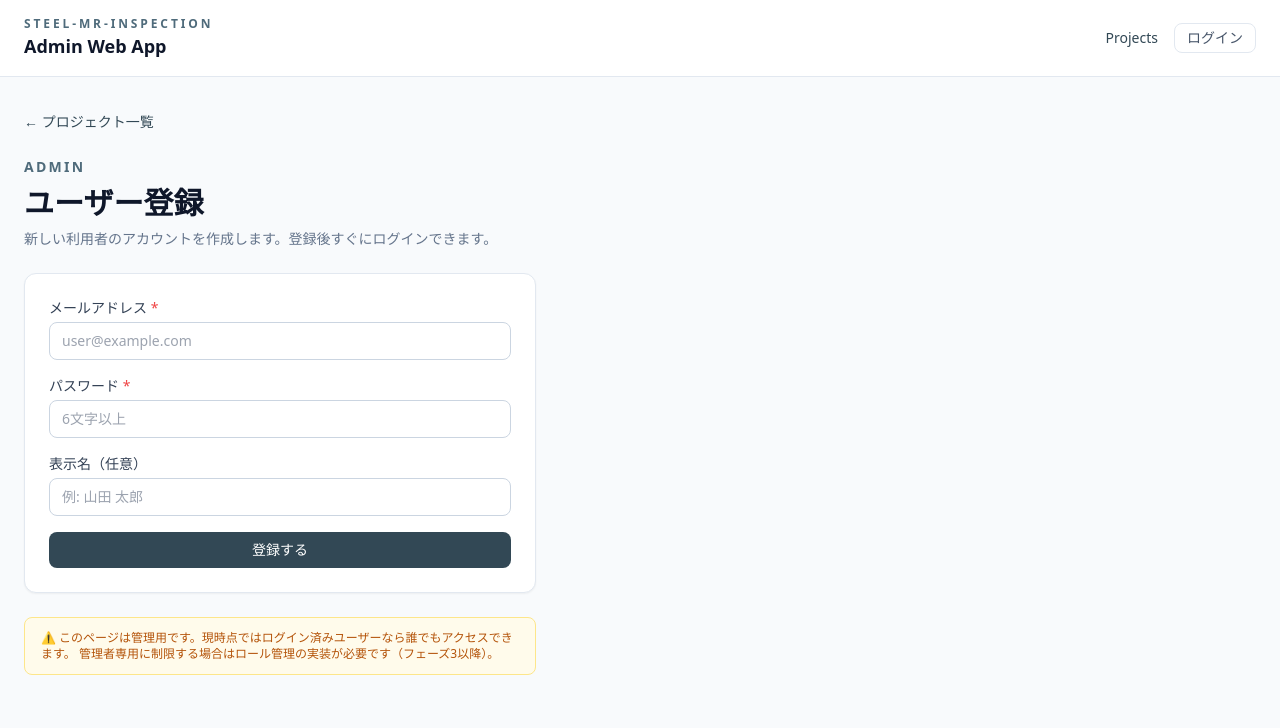
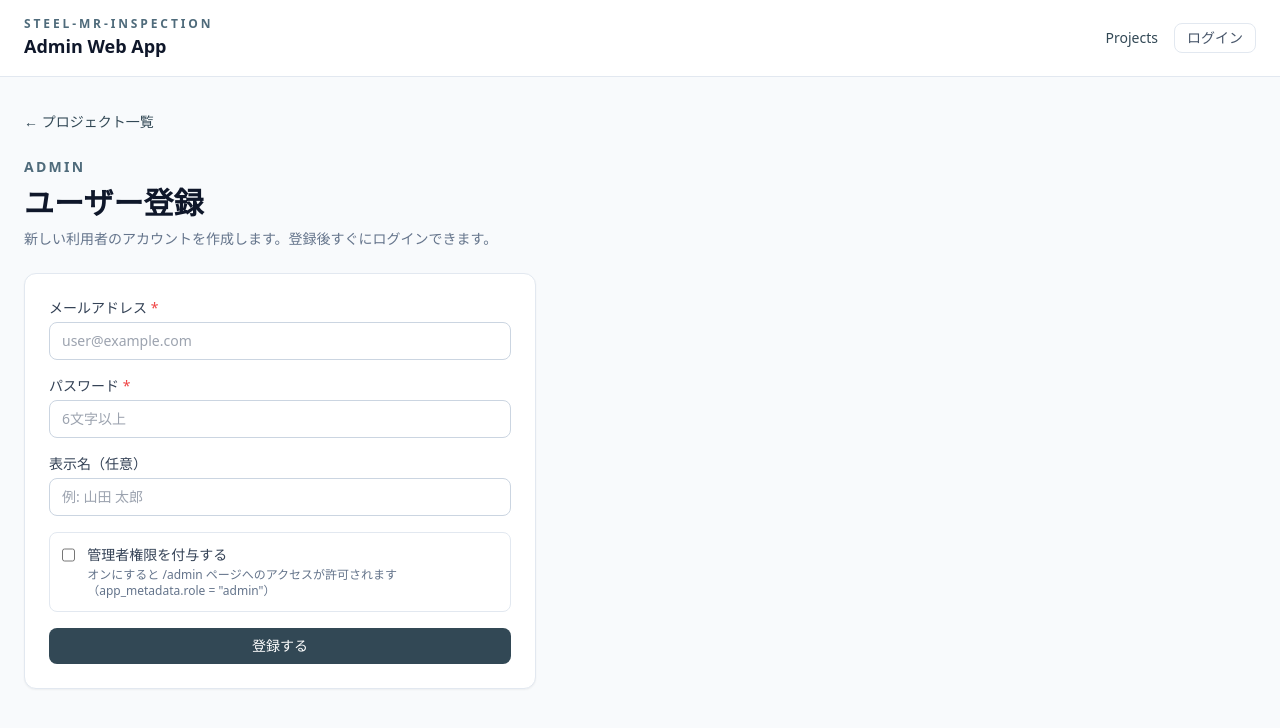
Before and after one commit to keisuke-yoneyama/XR_Kensa, a Next.js app in the folder apps/web/: page /admin/users/new in a window 1280 px wide. Shown: the top 728 px of the page. Built offline with nearby package versions, Linux system fonts and the light colour scheme.

Commit message:
管理者権限

```diff
--- a/apps/web/src/app/admin/users/new/actions.ts
+++ b/apps/web/src/app/admin/users/new/actions.ts
@@ -14,6 +14,7 @@ export async function createUser(
   email: string,
   password: string,
   displayName: string,
+  isAdmin: boolean,
 ): Promise<CreateUserResult> {
   try {
     const admin = createSupabaseAdminClient();
@@ -21,6 +22,8 @@ export async function createUser(
       email,
       password,
       user_metadata: displayName ? { display_name: displayName } : undefined,
+      // app_metadata はユーザー自身が書き換えられないため、ロール管理に適切
+      app_metadata: isAdmin ? { role: "admin" } : { role: "member" },
       email_confirm: true, // 管理者作成のため確認メールをスキップ
     });
 
--- a/apps/web/src/app/admin/users/new/page.tsx
+++ b/apps/web/src/app/admin/users/new/page.tsx
@@ -8,6 +8,7 @@ export default function NewUserPage() {
   const [email, setEmail] = useState("");
   const [password, setPassword] = useState("");
   const [displayName, setDisplayName] = useState("");
+  const [isAdmin, setIsAdmin] = useState(false);
   const [error, setError] = useState<string | null>(null);
   const [success, setSuccess] = useState<string | null>(null);
   const [submitting, setSubmitting] = useState(false);
@@ -18,15 +19,17 @@ export default function NewUserPage() {
     setError(null);
     setSuccess(null);
 
-    const result = await createUser(email, password, displayName);
+    const result = await createUser(email, password, displayName, isAdmin);
 
     if (!result.success) {
       setError(result.error);
     } else {
-      setSuccess(`${result.email} を登録しました。このアカウントで /login からログインできます。`);
+      const roleLabel = isAdmin ? "管理者" : "一般ユーザー";
+      setSuccess(`${result.email}（${roleLabel}）を登録しました。このアカウントで /login からログインできます。`);
       setEmail("");
       setPassword("");
       setDisplayName("");
+      setIsAdmin(false);
     }
     setSubmitting(false);
   }
@@ -97,6 +100,24 @@ export default function NewUserPage() {
           />
         </div>
 
+        <div className="flex items-start gap-3 rounded-lg border border-slate-200 p-3">
+          <input
+            type="checkbox"
+            id="isAdmin"
+            checked={isAdmin}
+            onChange={(e) => setIsAdmin(e.target.checked)}
+            className="mt-0.5 h-4 w-4 rounded border-slate-300"
+          />
+          <div>
+            <label htmlFor="isAdmin" className="block text-sm font-medium text-slate-700 cursor-pointer">
+              管理者権限を付与する
+            </label>
+            <p className="text-xs text-slate-500 mt-0.5">
+              オンにすると /admin ページへのアクセスが許可されます（app_metadata.role = "admin"）
+            </p>
+          </div>
+        </div>
+
         {error && (
           <p className="rounded-lg bg-red-50 px-3 py-2 text-sm text-red-600">{error}</p>
         )}
@@ -109,11 +130,6 @@ export default function NewUserPage() {
           {submitting ? "登録中..." : "登録する"}
         </button>
       </form>
-
-      <p className="rounded-lg border border-amber-200 bg-amber-50 px-4 py-3 text-xs text-amber-700">
-        ⚠️ このページは管理用です。現時点ではログイン済みユーザーなら誰でもアクセスできます。
-        管理者専用に制限する場合はロール管理の実装が必要です（フェーズ3以降）。
-      </p>
     </section>
   );
 }
```
Also changed, not shown: apps/web/src/middleware.ts (+13 -5 lines), 1 other file (tests, documents, lock files or other folders).
